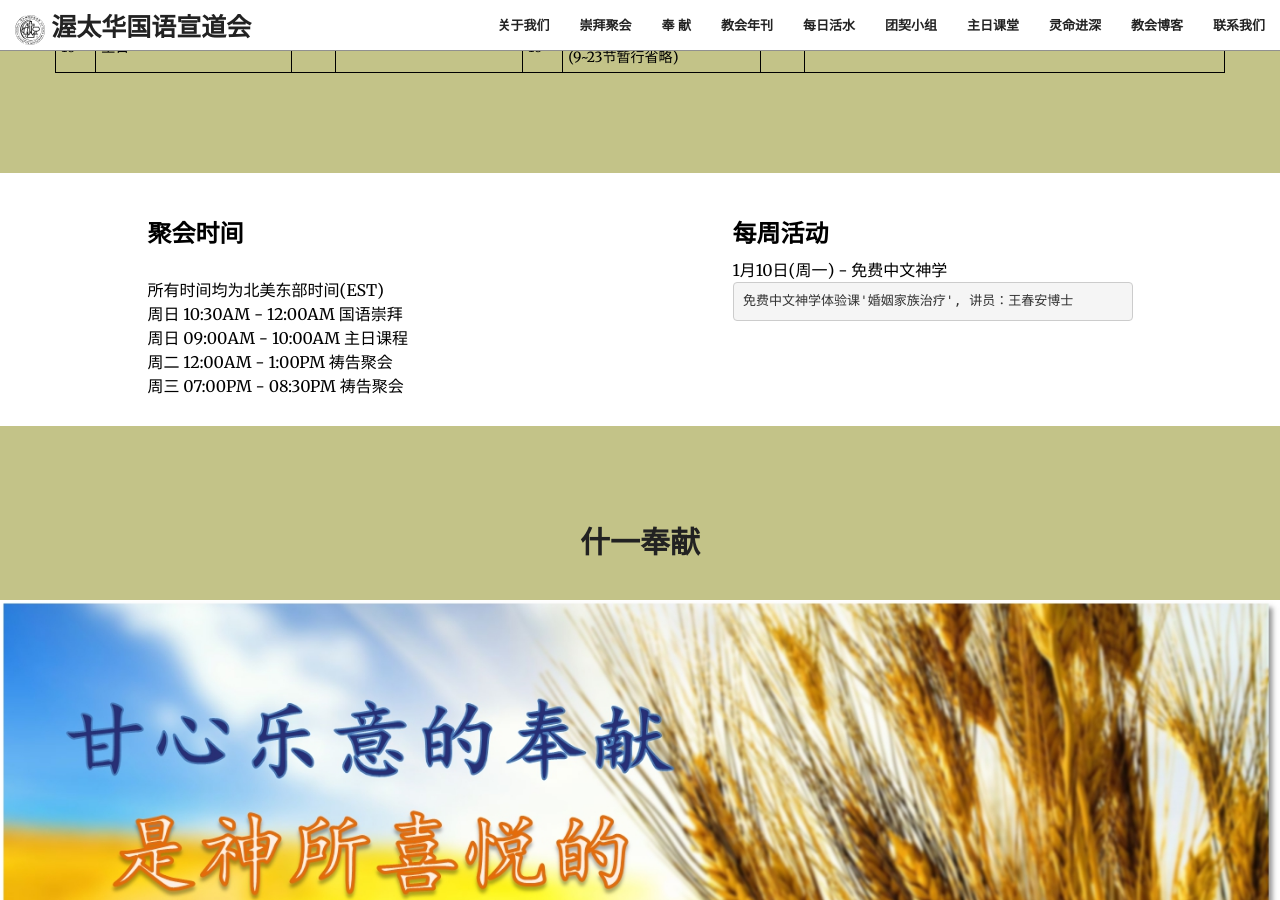
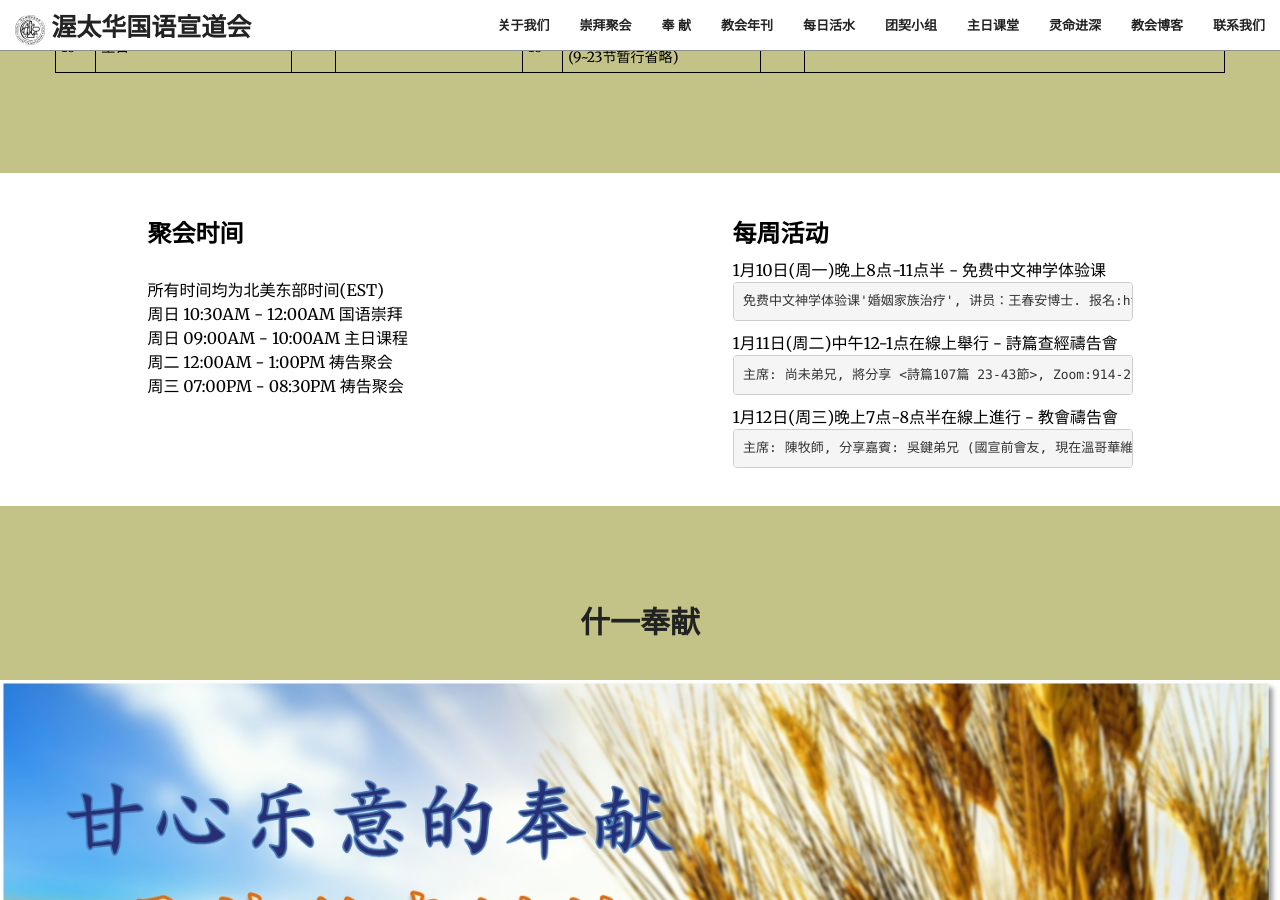
Before and after one commit to JonasYow/ottawaomac, a Jekyll site: the page built from index.html, in a window 1280 px wide and 900 px high, scrolled down 4397 px. Built offline with Jekyll 4.4.1, drawn with Linux system fonts in a browser that asks for light colours; some web fonts are replaced.

Commit message:
Update weekly event content

```diff
--- a/_data/calendar.yaml
+++ b/_data/calendar.yaml
@@ -1,3 +1,11 @@
-- time: "1月10日(周一)"
-  title: "免费中文神学"
-  content: "免费中文神学体验课'婚姻家族治疗', 讲员：王春安博士"
+- time: "1月10日(周一)晚上8点-11点半"
+  title: "免费中文神学体验课"
+  content: "免费中文神学体验课'婚姻家族治疗', 讲员：王春安博士. 报名:https://www.eventbrite.ca/e/zoom-tickets-223573011897"
+
+- time: "1月11日(周二)中午12-1点在線上舉行"
+  title: "詩篇查經禱告會"
+  content: "主席: 尚未弟兄, 將分享 <詩篇107篇 23-43節>, Zoom:914-207-0663"
+
+- time: "1月12日(周三)晚上7点-8点半在線上進行"
+  title: "教會禱告會"
+  content: "主席: 陳牧師, 分享嘉賓: 吳鍵弟兄 (國宣前會友, 現在溫哥華維真學院全時間攻讀神學), Zoom: 268-267-4464"
```
